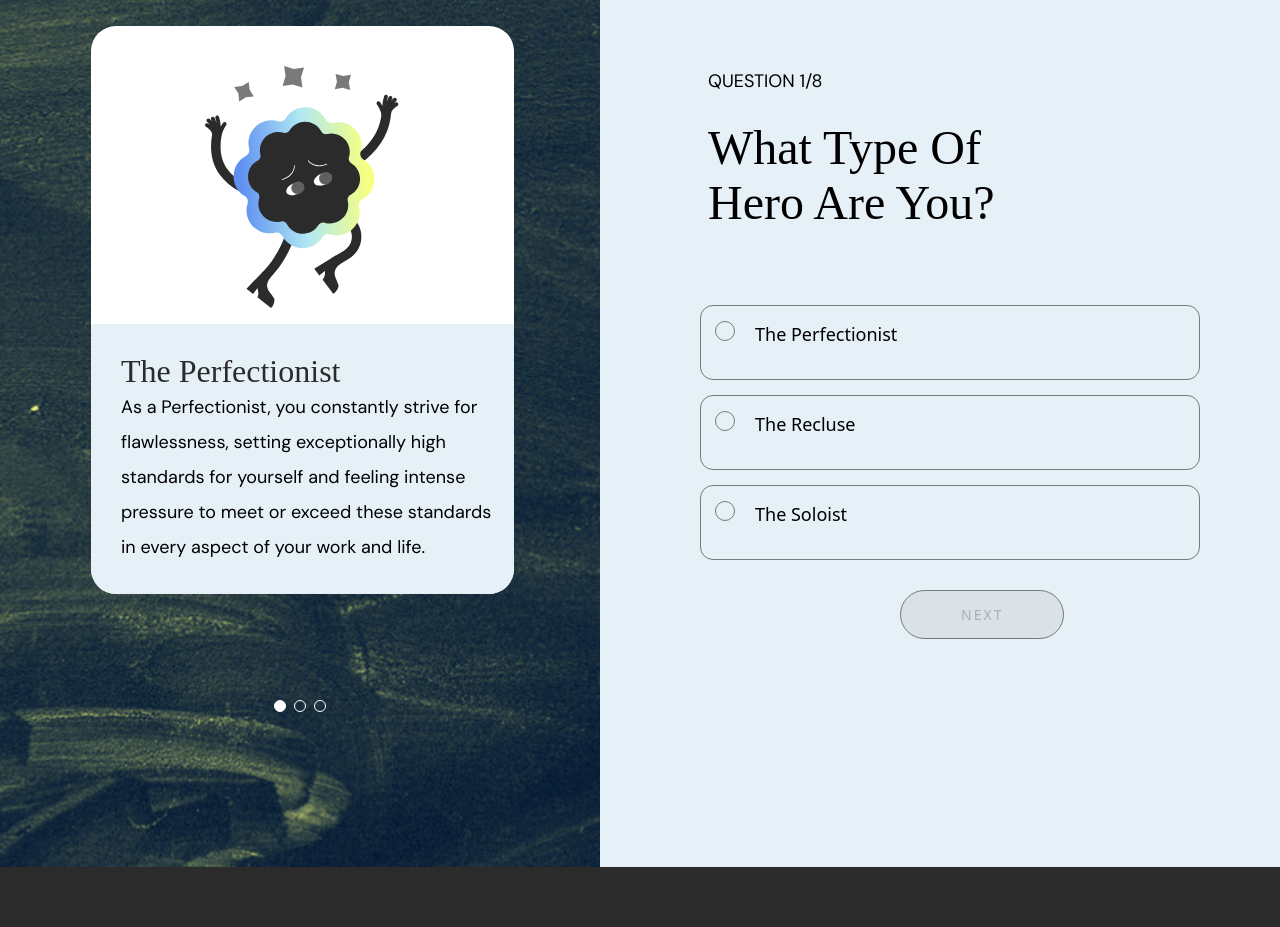
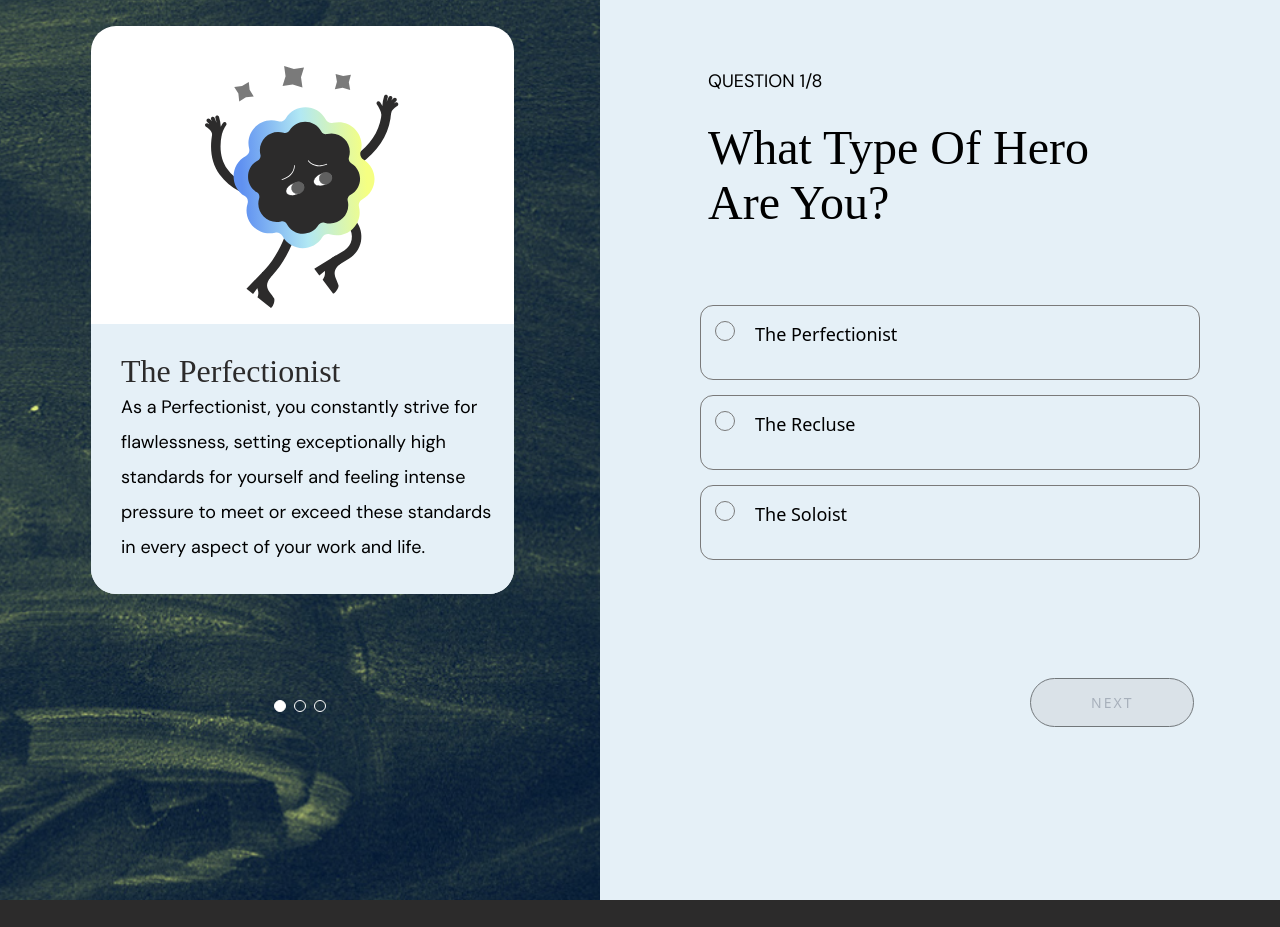
Before and after one commit to cherryontech/JourneyWise, a React (Vite) app in the folder app/: page /questionnaire in a window 1280 px wide. Shown: the part 200-1127 px from the top of the page. Built offline with nearby package versions, Linux system fonts and the light colour scheme; a web font is replaced by a local one.

Commit message:
committing to rebase

```diff
--- a/app/src/components/Questionnaire/questionnaire-custom.css
+++ b/app/src/components/Questionnaire/questionnaire-custom.css
@@ -15,7 +15,7 @@
 
 #quizheader h3 {
   margin-left: -120px;
-  margin-right: 150px;
+  margin-right: 70px;
   font-size: 48px;
   margin-top: 21px;
   line-height: normal;
@@ -34,9 +34,9 @@
 }
 
 #backnext {
-  margin-left: 200px;
-  padding-bottom: 205px;
-  margin-top: 15px;
+  margin-left: 330px;
+  padding-bottom: 150px;
+  margin-top: 103px;
 }
 
 #back {
@@ -85,7 +85,6 @@
   margin-left: 55px;
   width: 293px;
   height: 45px;
-  margin-bottom: 100px;
  }
 
  #back {
--- a/app/src/components/Questionnaire/questionnairePhotos-custom.css
+++ b/app/src/components/Questionnaire/questionnairePhotos-custom.css
@@ -1,5 +1,5 @@
 #photoContainer {
   width: 700;
-  height: 1700;
+  height: fit-content;
   z-index: 0;
 }
```
